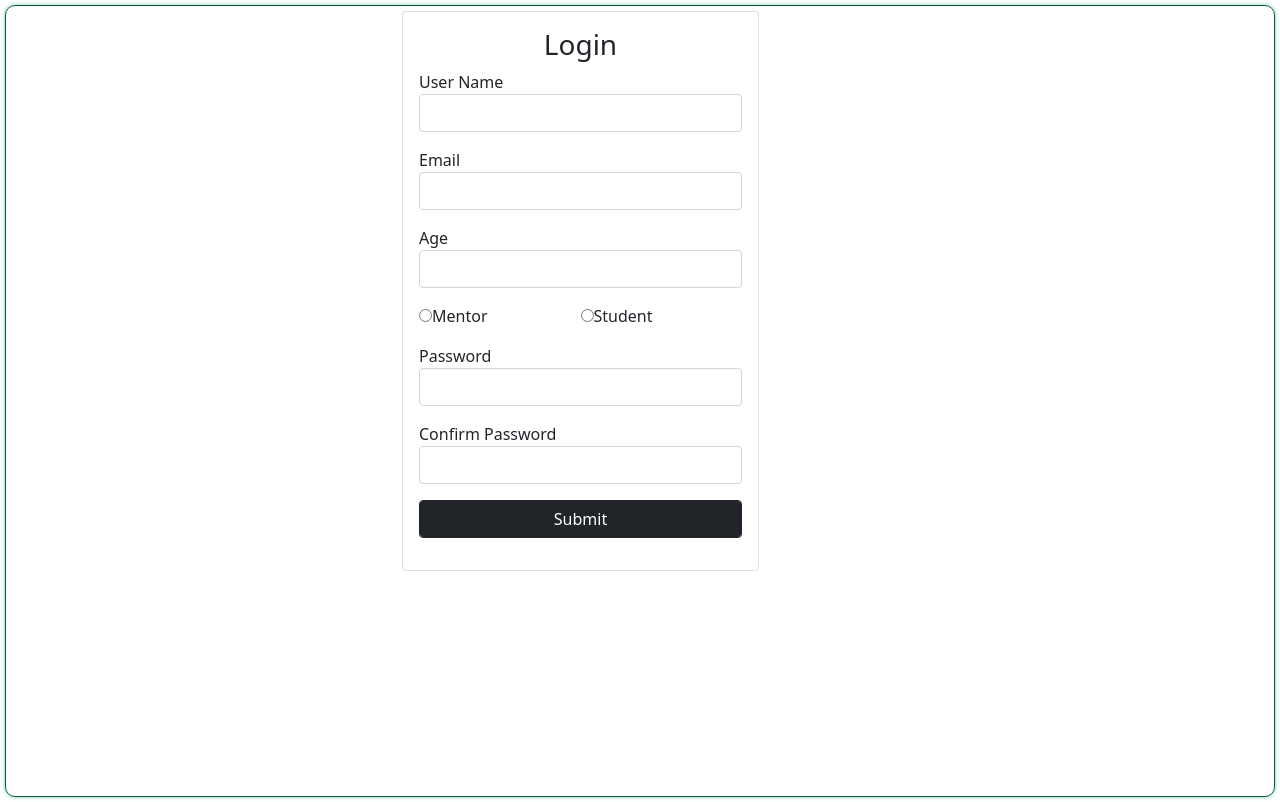
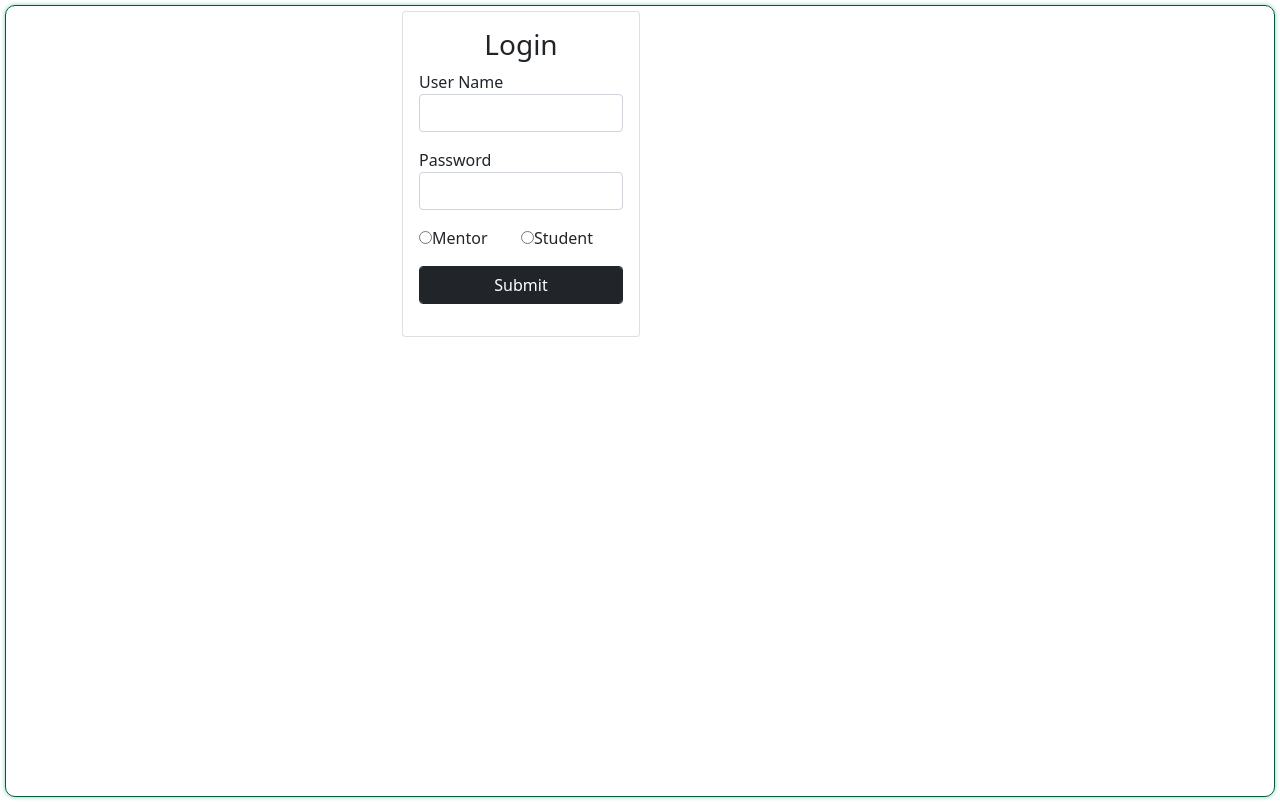
Before and after one commit to T-Prakash2002/Task-Management-FrontEnd, a React (Vite) app: page / in a window 1280 px wide. Built offline with nearby package versions, Linux system fonts and the light colour scheme.

Commit message:
Login & Registration FrontEnd Code

```diff
--- a/package.json
+++ b/package.json
@@ -10,6 +10,7 @@
     "preview": "vite preview"
   },
   "dependencies": {
+    "axios": "^1.6.8",
     "react": "^18.2.0",
     "react-dom": "^18.2.0"
   },
--- a/src/App.jsx
+++ b/src/App.jsx
@@ -1,15 +1,18 @@
-import {Login,Registration} from "./Components/Login";
+import Login from "./Components/Login";
+import Registration from "./Components/Registration";
 import "./App.css";
 import { useState } from "react";
 
+
+
 function App() {
 
-  const [openType,setOpenType]=useState('register')
+  const [openType,setOpenType]=useState('login')
 
   return (
     <>
       {
-        (openType=='login'?<Login />:<Registration />)
+        (openType === 'login'?<Login />:<Registration />)
       }
     </>
   );
--- a/src/Components/Login.jsx
+++ b/src/Components/Login.jsx
@@ -1,30 +1,38 @@
+import { Loginvalidateform } from "../Validatation/validateform";
+import { ErrorMessage, Field, Formik, Form } from "formik";
+import { mentors, students, apiuri } from "../constants";
+import axios from "axios";
 
-import { useState } from "react";
-import { validateform } from "../Validatation/validateform";
-import { ErrorMessage, Field, Formik, Form } from "formik";
-import { mentors,students } from "../constants";
-
-export function Login() {
-
-
+export default function Login() {
   return (
     <div className="container-fluid loginpage">
       <div className="card w-50">
         <div className="card-body">
           <Formik
             initialValues={{ username: "", password: "", role: "" }}
-            validationSchema={validateform}
-            onSubmit={(values) => {
+            validationSchema={Loginvalidateform}
+            onSubmit={async (values) => {
+              //                 const role=(values.role=="mentor")?mentors:students;
+              //
+              //                 const auth=role.some(user=>user.username===values.username && user.password===values.password);
+              //
+              //                 if(auth){
+              //                     localStorage.setItem("login",JSON.stringify(values))
+              //                 }else{
+              //                     alert(`${values.username} is not a ${values.role} list`)
+              //                 }
 
-                const role=(values.role=="mentor")?mentors:students;
+              console.log("login");
+              const apiResponse = await axios.get(
+                `${apiuri}/login/${values.username}/${values.password}/${values.role}`
+              );
 
-                const auth=role.some(user=>user.username===values.username && user.password===values.password);
-
-                if(auth){
-                    localStorage.setItem("login",JSON.stringify(values))
-                }else{
-                    alert(`${values.username} is not a ${values.role} list`)
-                }
+              if (apiResponse.data && apiResponse.data != "Login Failed") {
+                localStorage.setItem("login", apiResponse.data);
+                console.log("Login Successfully!!!");
+              }else{
+                alert("User Not Found! Try Again");
+              }
             }}
           >
             <Form>
@@ -32,7 +40,11 @@ export function Login() {
               <div className="mb-3">
                 <label htmlFor="username">User Name</label>
                 <Field type="text" name="username" className="form-control" />
-                <ErrorMessage className="err small" name="username" component="div" />
+                <ErrorMessage
+                  className="err small"
+                  name="username"
+                  component="div"
+                />
               </div>
 
               <div className="mb-3">
@@ -43,7 +55,11 @@ export function Login() {
                   name="password"
                   className="form-control"
                 />
-                <ErrorMessage className="err small" name="password" component="div" />
+                <ErrorMessage
+                  className="err small"
+                  name="password"
+                  component="div"
+                />
               </div>
 
               <div className="mb-3">
@@ -56,10 +72,17 @@ export function Login() {
                   Student
                 </label>
 
-                <ErrorMessage className="err small" name="role" component="div" />
+                <ErrorMessage
+                  className="err small"
+                  name="role"
+                  component="div"
+                />
               </div>
 
               <div className="mb-3">
+                {/* <button type="submit" className="btn btn-dark form-control">
+                  Submit
+                </button> */}
                 <button type="submit" className="btn btn-dark form-control">
                   Submit
                 </button>
@@ -71,90 +94,3 @@ export function Login() {
     </div>
   );
 }
-
-export function Registration() {
-  return (
-    <div className="container-fluid loginpage">
-      <div className="card w-75">
-        <div className="card-body">
-          <Formik
-            initialValues={{ username: "", password: "",Cpassword:'',email:'', age:'',role: "" }}
-            validationSchema={validateform}
-            onSubmit={(values) => {
-
-                console.log('register');
-
-
-                localStorage.setItem("register",JSON.stringify(values))
-
-            }}
-          >
-            <Form>
-              <h3 className="text-center">Login</h3>
-
-              <div className="mb-3">
-                <label htmlFor="username">User Name</label>
-                <Field type="text" name="username" className="form-control" />
-                <ErrorMessage className="err small" name="username" component="div" />
-              </div>
-
-              <div className="mb-3">
-                <label htmlFor="email">Email</label>
-                <Field type="text" name="email" className="form-control" />
-                <ErrorMessage className="err small" name="email" component="div" />
-              </div>
-
-              <div className="mb-3">
-                <label htmlFor="age">Age</label>
-                <Field type="text" name="age" className="form-control" />
-                <ErrorMessage className="err small" name="age" component="div" />
-              </div>
-
-              <div className="mb-3">
-                <label className="col-12 col-sm-6">
-                  <Field type="radio" name="role" value="mentor" />
-                  Mentor
-                </label>
-                <label className="col-12 col-sm-6">
-                  <Field type="radio" name="role" value="student" />
-                  Student
-                </label>
-
-                <ErrorMessage className="err small" name="role" component="div" />
-              </div>
-
-              <div className="mb-3">
-                <label htmlFor="password">Password</label>
-                <br />
-                <Field
-                  type="password"
-                  name="password"
-                  className="form-control"
-                />
-                <ErrorMessage className="err small" name="password" component="div" />
-              </div>
-
-              <div className="mb-3">
-                <label htmlFor="Cpassword">Confirm Password</label>
-                <br />
-                <Field
-                  type="password"
-                  name="Cpassword"
-                  className="form-control"
-                />
-                <ErrorMessage className="err small" name="Cpassword" component="div" />
-              </div>
-
-
-              <div className="mb-3">
-                <button type="submit" className="btn btn-dark form-control">
-                  Submit
-                </button>
-              </div>
-            </Form>
-          </Formik>
-        </div>
-      </div>
-    </div>
-  )
-}
--- /dev/null
+++ b/src/Components/Registration.jsx
@@ -0,0 +1,106 @@
+
+import { Registervalidateform } from "../Validatation/validateform";
+import { ErrorMessage, Field, Formik, Form } from "formik";
+import { apiuri } from "../constants";
+import axios from "axios";
+
+
+
+
+export default function Registration() {
+  return (
+    <div className="container-fluid loginpage">
+      <div className="card w-75">
+        <div className="card-body">
+          <Formik
+            initialValues={{ username: "", password: "",Cpassword:'',email:'', age:'',role: "" }}
+            validationSchema={Registervalidateform}
+            onSubmit={async (values) => {
+
+                console.log('register');
+
+                const userDetails={
+                    username:values.username,
+                    password:values.password,
+                    email:values.email,
+                    age:values.age
+                    }
+
+                //console.log(`${apiuri}/${values.role}Registration`);
+
+                const apiRes= await axios.post(`${apiuri}/${values.role}Registration`,{
+                    ...userDetails,
+                })
+                console.log(apiRes.data);
+
+            }}
+          >
+            <Form>
+              <h3 className="text-center">Registration</h3>
+
+              <div className="mb-3">
+                <label htmlFor="username">User Name</label>
+                <Field type="text" name="username" className="form-control" />
+                <ErrorMessage className="err small" name="username" component="div" />
+              </div>
+
+              <div className="mb-3">
+                <label htmlFor="email">Email</label>
+                <Field type="text" name="email" className="form-control" />
+                <ErrorMessage className="err small" name="email" component="div" />
+              </div>
+
+              <div className="mb-3">
+                <label htmlFor="age">Age</label>
+                <Field type="text" name="age" className="form-control" />
+                <ErrorMessage className="err small" name="age" component="div" />
+              </div>
+
+              <div className="mb-3">
+                <label className="col-12 col-sm-6">
+                  <Field type="radio" name="role" value="mentor" />
+                  Mentor
+                </label>
+                <label className="col-12 col-sm-6">
+                  <Field type="radio" name="role" value="student" />
+                  Student
+                </label>
+
+                <ErrorMessage className="err small" name="role" component="div" />
+              </div>
+
+              <div className="mb-3">
+                <label htmlFor="password">Password</label>
+                <br />
+                <Field
+                  type="password"
+                  name="password"
+                  className="form-control"
+                />
+                <ErrorMessage className="err small" name="password" component="div" />
+              </div>
+
+              <div className="mb-3">
+                <label htmlFor="Cpassword">Confirm Password</label>
+                <br />
+                <Field
+                  type="password"
+                  name="Cpassword"
+                  className="form-control"
+                />
+                <ErrorMessage className="err small" name="Cpassword" component="div" />
+              </div>
+
+
+              <div className="mb-3">
+                <button type="submit" className="btn btn-dark form-control">
+                  Submit
+                </button>
+              </div>
+            </Form>
+          </Formik>
+        </div>
+      </div>
+    </div>
+  )
+}
--- a/src/Validatation/validateform.js
+++ b/src/Validatation/validateform.js
@@ -1,6 +1,6 @@
 import * as Yup from 'yup';
 
-export const validateform=Yup.object().shape({
+export const Registervalidateform=Yup.object().shape({
     username:Yup.string().min(2).required('User name is required'),
 
     password:Yup.string().min(4,"Password must be at least 4 characters").required("Password is required"),
@@ -13,3 +13,12 @@ export const validateform=Yup.object().shape({
 
     email:Yup.string().email('Invalid email').required('Email is required')
 })
+
+export const Loginvalidateform=Yup.object().shape({
+    username:Yup.string().min(2).required('User name is required'),
+
+    password:Yup.string().min(4,"Password must be at least 4 characters").required("Password is required"),
+
+    role: Yup.string().required('Role is required'),
+
+})
--- a/src/constants.js
+++ b/src/constants.js
@@ -1,4 +1,5 @@
 
+export const apiuri =`http://localhost:4000`;
 
 
 export const mentors = [
```
Also changed, not shown: 2 other files (tests, documents, lock files or other folders).
